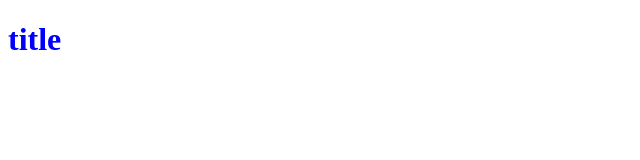
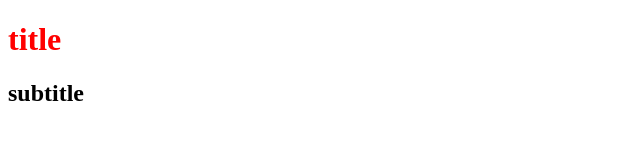
Before and after one commit to Joe-1021/test, a plain HTML site: page index.html in a window 1280 px wide. Shown: the whole page, without its empty margins (0-640 px from the left). Drawn offline with Linux system fonts and the light colour scheme.

Commit message:
更新測試

```diff
--- a/index.css
+++ b/index.css
@@ -1,3 +1,3 @@
 h1{
-    color:blue
+    color:red;
 }
--- a/index.html
+++ b/index.html
@@ -9,5 +9,6 @@
 </head>
 <body>
     <h1>title</h1>
+    <h2>subtitle</h2>
 </body>
 </html>
```
